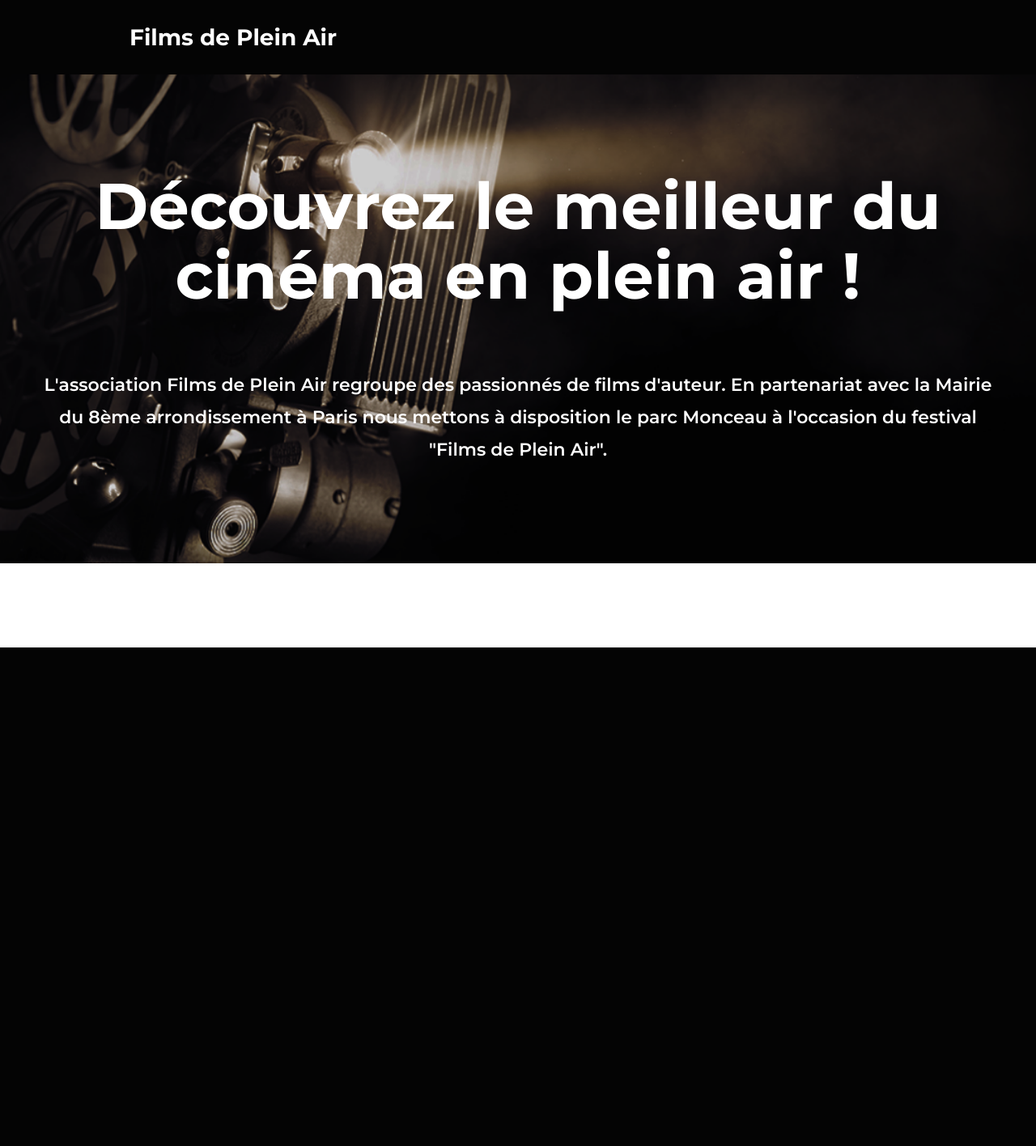
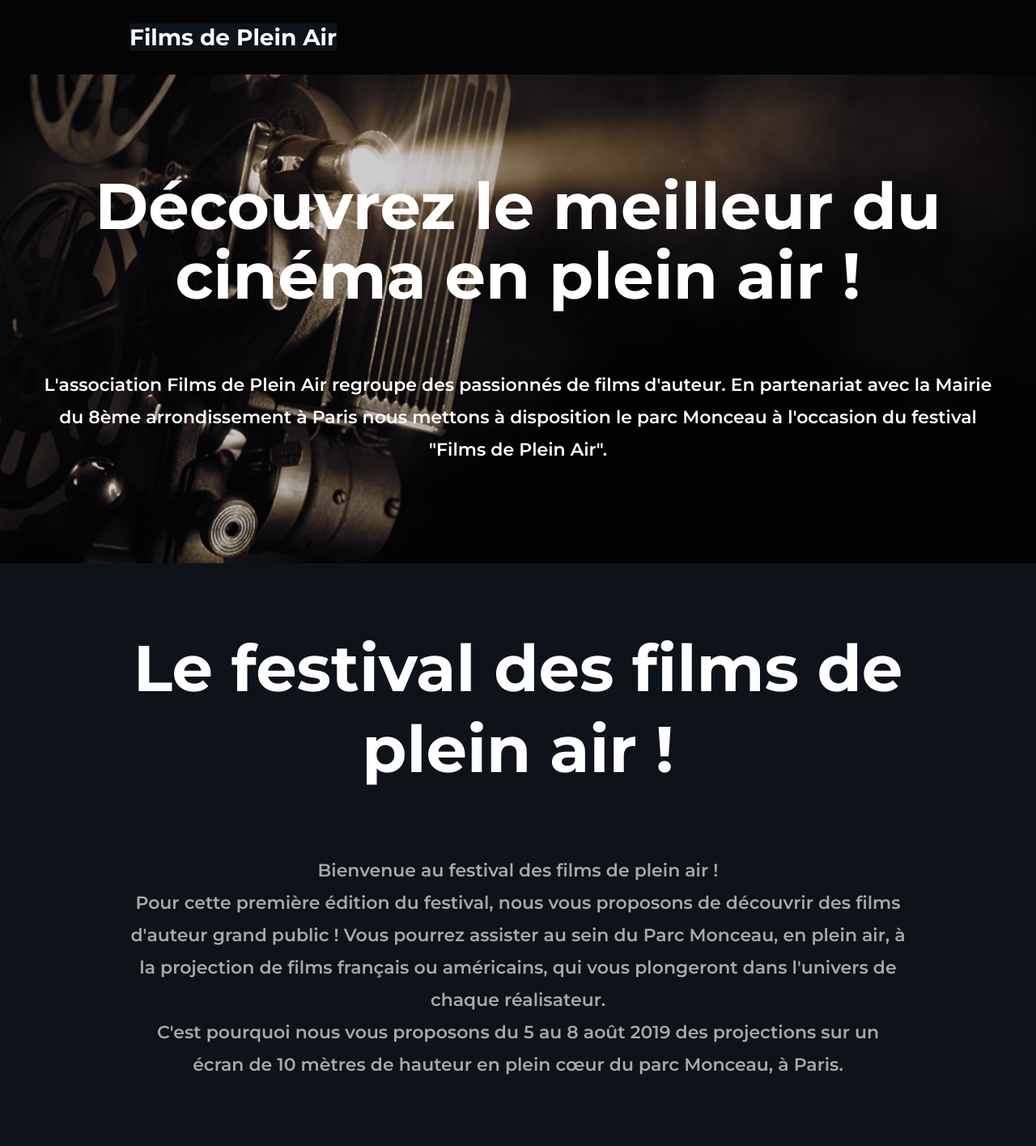
Before and after one commit to Maxime-Moilliet/PFILM_Moilliet_Maxime, a PHP site: page / in a window 1280 px wide. Shown: the whole page at 81% size. Before the commit the page ends 800 px from the top, so only its background shows below. Run offline with PHP 8.4, Linux system fonts and the light colour scheme.

Commit message:
add about

```diff
--- a/css/styles.css
+++ b/css/styles.css
@@ -18,6 +18,7 @@ time, mark, audio, video {
   font-size: 100%;
   font-family: "Montserrat", sans-serif;
   vertical-align: baseline;
+  background-color: #0E131A;
 }
 
 article, aside, details, figcaption, figure,
@@ -53,6 +54,35 @@ a, a:visited {
   color: inherit;
 }
 
+.container {
+  padding: 0px 200px;
+}
+
+@media only screen and (max-width: 1500px) {
+  .container {
+    padding: 0px 160px;
+  }
+}
+@media only screen and (max-width: 1200px) {
+  .container {
+    padding: 0px 100px;
+  }
+}
+@media only screen and (max-width: 992px) {
+  .container {
+    padding: 0px 64px;
+  }
+}
+@media only screen and (max-width: 768px) {
+  .container {
+    padding: 0px 32px;
+  }
+}
+@media only screen and (max-width: 500px) {
+  .container {
+    padding: 0px 16px;
+  }
+}
 .text-content {
   font-size: 22px;
   line-height: 40px;
@@ -82,6 +112,37 @@ a, a:visited {
   .text-content {
     font-size: 17px;
     line-height: 22px;
+  }
+}
+.title-section {
+  font-size: 80px;
+  line-height: 100px;
+  color: #fff;
+  font-weight: 700;
+}
+
+@media only screen and (max-width: 1200px) {
+  .title-section {
+    font-size: 70px;
+    line-height: 90px;
+  }
+}
+@media only screen and (max-width: 992px) {
+  .title-section {
+    font-size: 64px;
+    line-height: 80px;
+  }
+}
+@media only screen and (max-width: 768px) {
+  .title-section {
+    font-size: 40px;
+    line-height: 56px;
+  }
+}
+@media only screen and (max-width: 500px) {
+  .title-section {
+    font-size: 38px;
+    line-height: 48px;
   }
 }
 .header {
@@ -139,6 +200,7 @@ a, a:visited {
   line-height: 96px;
   color: #fff;
   margin: 0;
+  background-color: transparent;
 }
 .banner__content {
   color: #fff;
@@ -146,6 +208,7 @@ a, a:visited {
   margin: 0 auto;
   margin-top: 72px;
   max-width: 1200px;
+  background-color: transparent;
 }
 
 @media only screen and (max-width: 1500px) {
@@ -212,5 +275,42 @@ a, a:visited {
     max-width: 400px;
   }
 }
+.about {
+  padding: 80px 0;
+  display: flex;
+  align-items: center;
+  justify-content: space-between;
+  gap: 72px;
+}
+.about__title {
+  margin-bottom: 80px;
+}
+.about__content {
+  color: #A8A8A8;
+}
+
+@media only screen and (max-width: 1700px) {
+  .about img {
+    width: 45%;
+  }
+}
+@media only screen and (max-width: 1500px) {
+  .about__title, .about__content {
+    text-align: center;
+  }
+  .about img {
+    display: none;
+  }
+}
+@media only screen and (max-width: 992px) {
+  .about__title {
+    margin-bottom: 48px;
+  }
+}
+@media only screen and (max-width: 768px) {
+  .about__title {
+    margin-bottom: 40px;
+  }
+}
 
 /*# sourceMappingURL=styles.css.map */
--- a/index.html
+++ b/index.html
@@ -21,5 +21,24 @@
         </p>
     </section>
 
+    <main class="container">
+
+        <section class="about">
+            <div>
+                <h2 class="about__title title-section">Le festival des films de plein air !</h2>
+                <p class="about__content text-content">
+                    Bienvenue au festival des films de plein air !
+                    <br>
+                    Pour cette première édition du festival, nous vous proposons de découvrir des films d'auteur grand public ! Vous pourrez assister au sein du Parc Monceau,
+                    en plein air, à la projection de films français ou américains, qui vous plongeront dans l'univers de chaque réalisateur.
+                    <br>
+                    C'est pourquoi nous vous proposons du 5 au 8 août 2019 des projections sur un écran de 10 mètres de hauteur en plein cœur du parc Monceau, à Paris.
+                </p>
+            </div>
+            <img src="./assets/flyer.png" alt="flyer festival de films">
+        </section>
+
+    </main>
+
 </body>
 </html>
--- /dev/null
+++ b/sass/sections/_about.scss
@@ -0,0 +1,51 @@
+.about {
+    padding: $space-4xl 0;
+    display: flex;
+    align-items: center;
+    justify-content: space-between;
+    gap: $space-3xl;
+
+    &__title {
+        margin-bottom: $space-4xl;
+    }
+
+    &__content {
+        color: $color-light-gray;
+    }
+}
+
+@media #{$screen-2xl} {
+    .about {
+
+        img {
+            width: 45%;
+        }
+    }
+}
+@media #{$screen-xl} {
+    .about {
+
+        &__title,
+        &__content {
+            text-align: center;
+        }
+
+        img {
+            display: none;
+        }
+    }
+}
+@media #{$screen-md} {
+    .about {
+        &__title {
+            margin-bottom: $space-xl;
+        }
+    }
+}
+@media #{$screen-sm} {
+    .about {
+        &__title {
+            margin-bottom: $space-lg;
+        }
+    }
+}
--- a/sass/sections/_banner.scss
+++ b/sass/sections/_banner.scss
@@ -12,6 +12,7 @@
         line-height: 96px;
         color: #fff;
         margin: 0;
+        background-color: transparent;
     }
 
     &__content {
@@ -20,6 +21,7 @@
         margin: 0 auto;
         margin-top: $space-3xl;
         max-width: 1200px;
+        background-color: transparent;
     }
 }
 
--- a/sass/styles.scss
+++ b/sass/styles.scss
@@ -9,3 +9,4 @@
 // Sections
 @import './sections/header';
 @import './sections/banner';
+@import './sections/about';
--- a/sass/utils/_reset.scss
+++ b/sass/utils/_reset.scss
@@ -17,6 +17,7 @@ time, mark, audio, video {
 	font-size: 100%;
 	font-family: $font-family;
 	vertical-align: baseline;
+    background-color: $color-background-primary;
 }
 article, aside, details, figcaption, figure,
 footer, header, hgroup, menu, nav, section {
--- a/sass/utils/_utils.scss
+++ b/sass/utils/_utils.scss
@@ -1,9 +1,37 @@
+.container {
+    padding: 0px 200px;
+}
+@media #{$screen-xl} {
+    .container {
+        padding: 0px 160px;
+    }
+}
+@media #{$screen-lg} {
+    .container {
+        padding: 0px 100px;
+    }
+}
+@media #{$screen-md} {
+    .container {
+        padding: 0px $space-2xl;
+    }
+}
+@media #{$screen-sm} {
+    .container {
+        padding: 0px $space-md;
+    }
+}
+@media #{$screen-xs} {
+    .container {
+        padding: 0px $space-xs;
+    }
+}
+
 .text-content {
     font-size: 22px;
     line-height: 40px;
     font-weight: $font-weight-semibold;
 }
-
 @media #{$screen-lg} {
     .text-content {
         font-size: 20px;
@@ -29,3 +57,34 @@
         line-height: 22px;
     }
 }
+
+.title-section {
+    font-size: 80px;
+    line-height: 100px;
+    color: #fff;
+    font-weight: $font-weight-bold;
+}
+@media #{$screen-lg} {
+    .title-section {
+        font-size: 70px;
+        line-height: 90px;
+    }
+}
+@media #{$screen-md} {
+    .title-section {
+        font-size: 64px;
+        line-height: 80px;
+    }
+}
+@media #{$screen-sm} {
+    .title-section {
+        font-size: 40px;
+        line-height: 56px;
+    }
+}
+@media #{$screen-xs} {
+    .title-section {
+        font-size: 38px;
+        line-height: 48px;
+    }
+}
--- a/sass/utils/_variables.scss
+++ b/sass/utils/_variables.scss
@@ -1,4 +1,6 @@
 $color-black: #040404;
+$color-background-primary: #0E131A;
+$color-light-gray: #A8A8A8;
 
 $font-family: 'Montserrat', sans-serif;
 
@@ -26,3 +28,4 @@ $screen-sm: "only screen and (max-width: 768px)";
 $screen-md: "only screen and (max-width: 992px)";
 $screen-lg: "only screen and (max-width: 1200px)";
 $screen-xl: "only screen and (max-width: 1500px)";
+$screen-2xl: "only screen and (max-width: 1700px)";
```
Also changed, not shown: assets/flyer.png (added), 1 other file.
